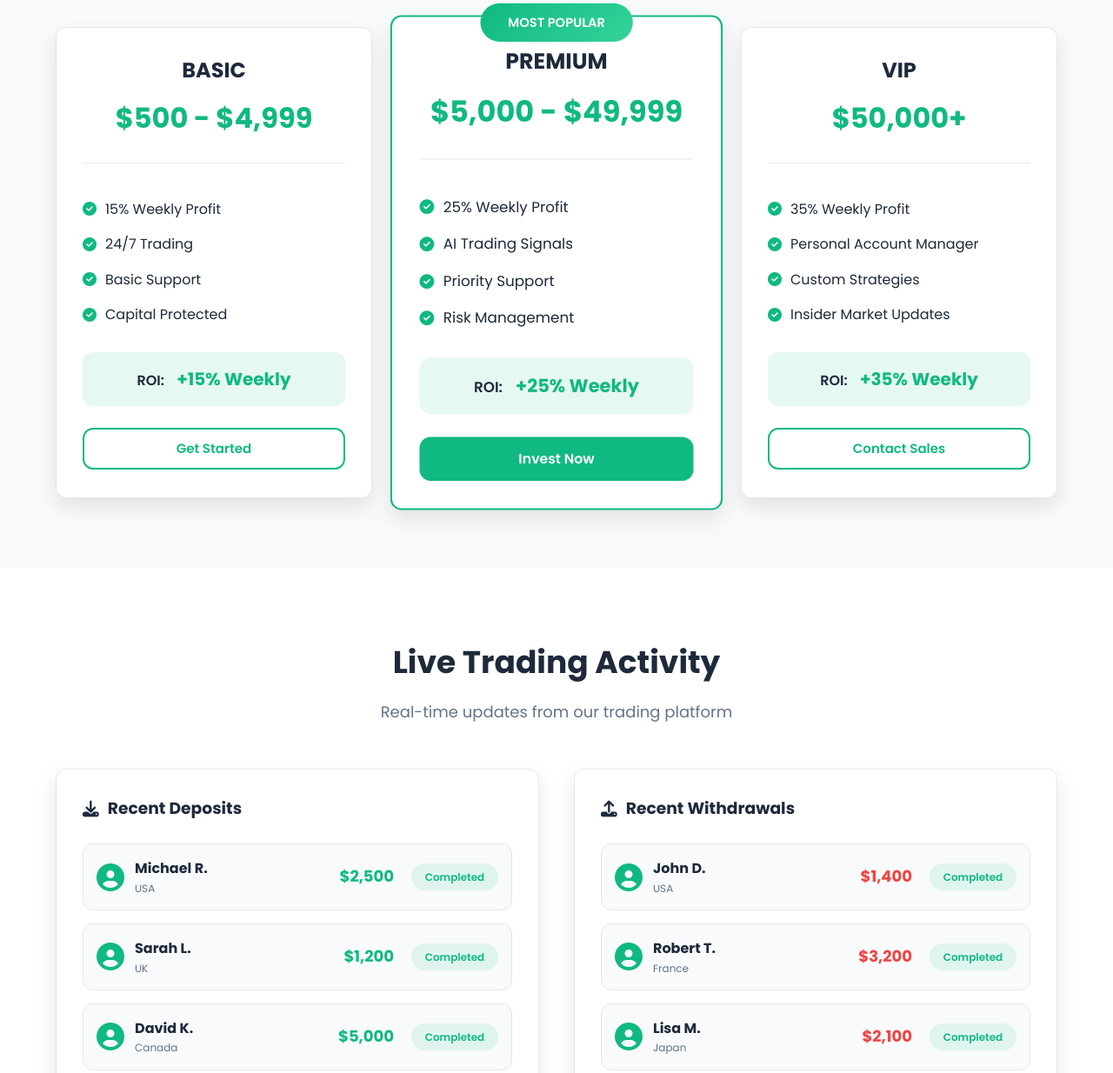
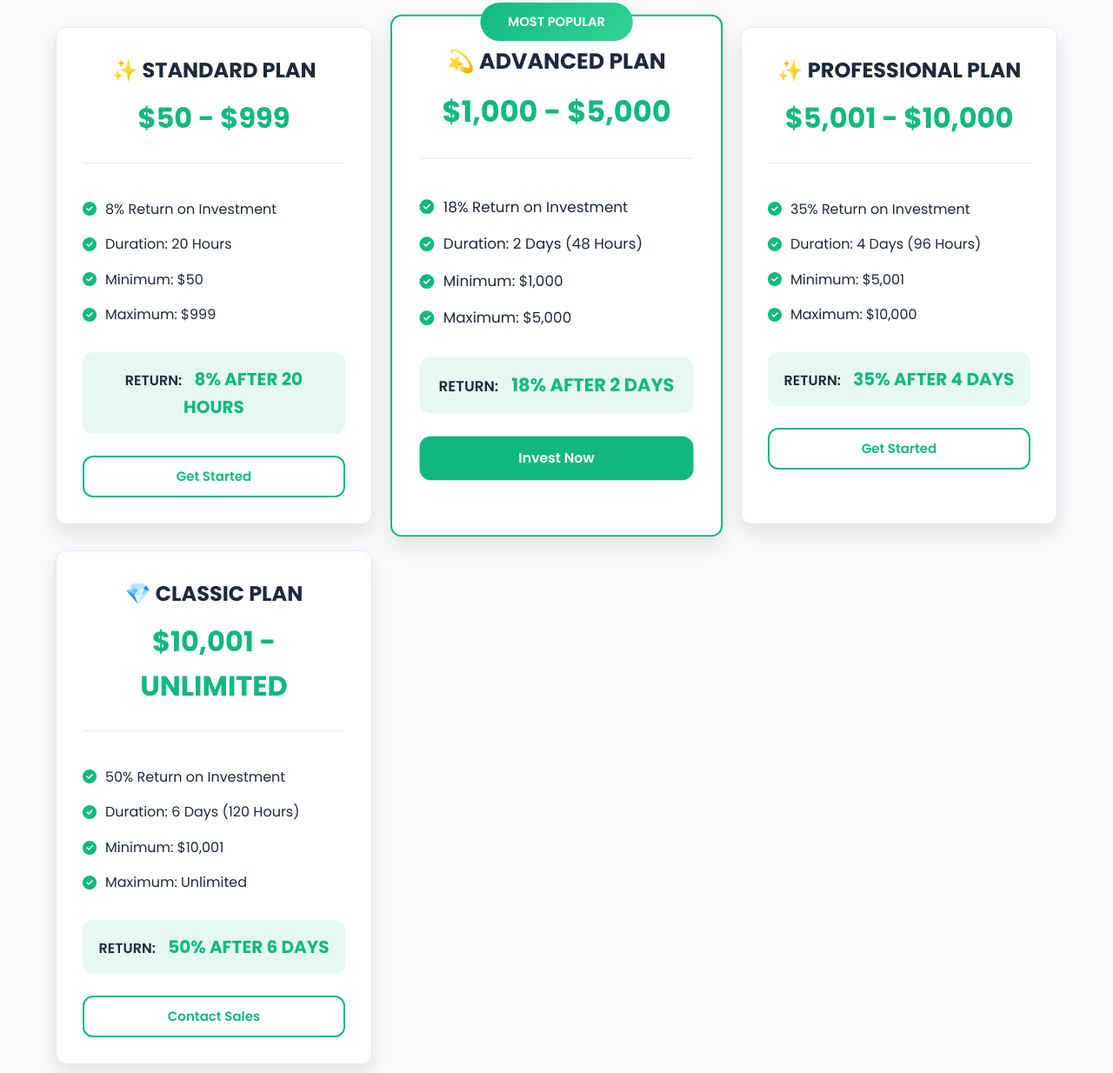
Before and after one commit to kingsleyuzokwe523/frontend, a plain HTML site: page index.html in a window 1280 px wide. Shown: the part 917-2151 px from the top of the page at 87% size. Drawn offline with Linux system fonts and the light colour scheme; no server answers.

Commit message:
Update frontend: complete UI improvements, fix API integration, and enhance user experience

```diff
--- a/index.html
+++ b/index.html
@@ -107,97 +107,131 @@
     <!-- Investment Plans Preview -->
 <section class="plans-preview" id="plans">
     <div class="section-header">
-            <h2>Exclusive Investment Plans</h2>
+        <h2>✨ MOTIC DIAMOND INVESTMENT PLANS ✨</h2>
         <p>Choose from our carefully crafted investment tiers designed for maximum returns</p>
     </div>
     <div class="plans-container">
+        <!-- STANDARD PLAN -->
         <div class="plan-card">
             <div class="plan-header">
-                    <h3>BASIC</h3>
-                    <div class="plan-price">$500 - $4,999</div>
+                <h3>✨ STANDARD PLAN</h3>
+                <div class="plan-price">$50 - $999</div>
             </div>
             <div class="plan-features">
                 <div class="feature">
                     <i class="fas fa-check-circle"></i>
-                        <span>15% Weekly Profit</span>
+                    <span>8% Return on Investment</span>
                 </div>
                 <div class="feature">
                     <i class="fas fa-check-circle"></i>
-                        <span>24/7 Trading</span>
+                    <span>Duration: 20 Hours</span>
                 </div>
                 <div class="feature">
                     <i class="fas fa-check-circle"></i>
-                        <span>Basic Support</span>
+                    <span>Minimum: $50</span>
                 </div>
                 <div class="feature">
                     <i class="fas fa-check-circle"></i>
-                        <span>Capital Protected</span>
+                    <span>Maximum: $999</span>
                 </div>
             </div>
             <div class="plan-roi">
-                    <span class="roi-label">ROI:</span>
-                    <span class="roi-value positive">+15% Weekly</span>
+                <span class="roi-label">RETURN:</span>
+                <span class="roi-value positive">8% AFTER 20 HOURS</span>
             </div>
             <a href="#" data-nav="register" class="btn btn-outline plan-btn">Get Started</a>
         </div>
 
+        <!-- ADVANCED PLAN -->
         <div class="plan-card featured">
             <div class="plan-badge">MOST POPULAR</div>
             <div class="plan-header">
-                    <h3>PREMIUM</h3>
-                    <div class="plan-price">$5,000 - $49,999</div>
+                <h3>💫 ADVANCED PLAN</h3>
+                <div class="plan-price">$1,000 - $5,000</div>
             </div>
             <div class="plan-features">
                 <div class="feature">
                     <i class="fas fa-check-circle"></i>
-                        <span>25% Weekly Profit</span>
+                    <span>18% Return on Investment</span>
                 </div>
                 <div class="feature">
                     <i class="fas fa-check-circle"></i>
-                        <span>AI Trading Signals</span>
+                    <span>Duration: 2 Days (48 Hours)</span>
                 </div>
                 <div class="feature">
                     <i class="fas fa-check-circle"></i>
-                        <span>Priority Support</span>
+                    <span>Minimum: $1,000</span>
                 </div>
                 <div class="feature">
                     <i class="fas fa-check-circle"></i>
-                        <span>Risk Management</span>
+                    <span>Maximum: $5,000</span>
                 </div>
             </div>
             <div class="plan-roi">
-                    <span class="roi-label">ROI:</span>
-                    <span class="roi-value positive">+25% Weekly</span>
+                <span class="roi-label">RETURN:</span>
+                <span class="roi-value positive">18% AFTER 2 DAYS</span>
             </div>
             <a href="#" data-nav="register" class="btn btn-primary plan-btn">Invest Now</a>
         </div>
 
+        <!-- PROFESSIONAL PLAN -->
         <div class="plan-card">
             <div class="plan-header">
-                    <h3>VIP</h3>
-                    <div class="plan-price">$50,000+</div>
+                <h3>✨ PROFESSIONAL PLAN</h3>
+                <div class="plan-price">$5,001 - $10,000</div>
             </div>
             <div class="plan-features">
                 <div class="feature">
                     <i class="fas fa-check-circle"></i>
-                        <span>35% Weekly Profit</span>
+                    <span>35% Return on Investment</span>
                 </div>
                 <div class="feature">
                     <i class="fas fa-check-circle"></i>
-                        <span>Personal Account Manager</span>
+                    <span>Duration: 4 Days (96 Hours)</span>
                 </div>
                 <div class="feature">
                     <i class="fas fa-check-circle"></i>
-                        <span>Custom Strategies</span>
+                    <span>Minimum: $5,001</span>
                 </div>
                 <div class="feature">
                     <i class="fas fa-check-circle"></i>
-                        <span>Insider Market Updates</span>
+                    <span>Maximum: $10,000</span>
                 </div>
             </div>
             <div class="plan-roi">
-                    <span class="roi-label">ROI:</span>
-                    <span class="roi-value positive">+35% Weekly</span>
+                <span class="roi-label">RETURN:</span>
+                <span class="roi-value positive">35% AFTER 4 DAYS</span>
+            </div>
+            <a href="#" data-nav="register" class="btn btn-outline plan-btn">Get Started</a>
+        </div>
+
+        <!-- CLASSIC PLAN -->
+        <div class="plan-card">
+            <div class="plan-header">
+                <h3>💎 CLASSIC PLAN</h3>
+                <div class="plan-price">$10,001 - UNLIMITED</div>
+            </div>
+            <div class="plan-features">
+                <div class="feature">
+                    <i class="fas fa-check-circle"></i>
+                    <span>50% Return on Investment</span>
+                </div>
+                <div class="feature">
+                    <i class="fas fa-check-circle"></i>
+                    <span>Duration: 6 Days (120 Hours)</span>
+                </div>
+                <div class="feature">
+                    <i class="fas fa-check-circle"></i>
+                    <span>Minimum: $10,001</span>
+                </div>
+                <div class="feature">
+                    <i class="fas fa-check-circle"></i>
+                    <span>Maximum: Unlimited</span>
+                </div>
+            </div>
+            <div class="plan-roi">
+                <span class="roi-label">RETURN:</span>
+                <span class="roi-value positive">50% AFTER 6 DAYS</span>
             </div>
             <a href="#" data-nav="register" class="btn btn-outline plan-btn">Contact Sales</a>
         </div>
```
Lines whose indentation alone changed are shown as unchanged.
